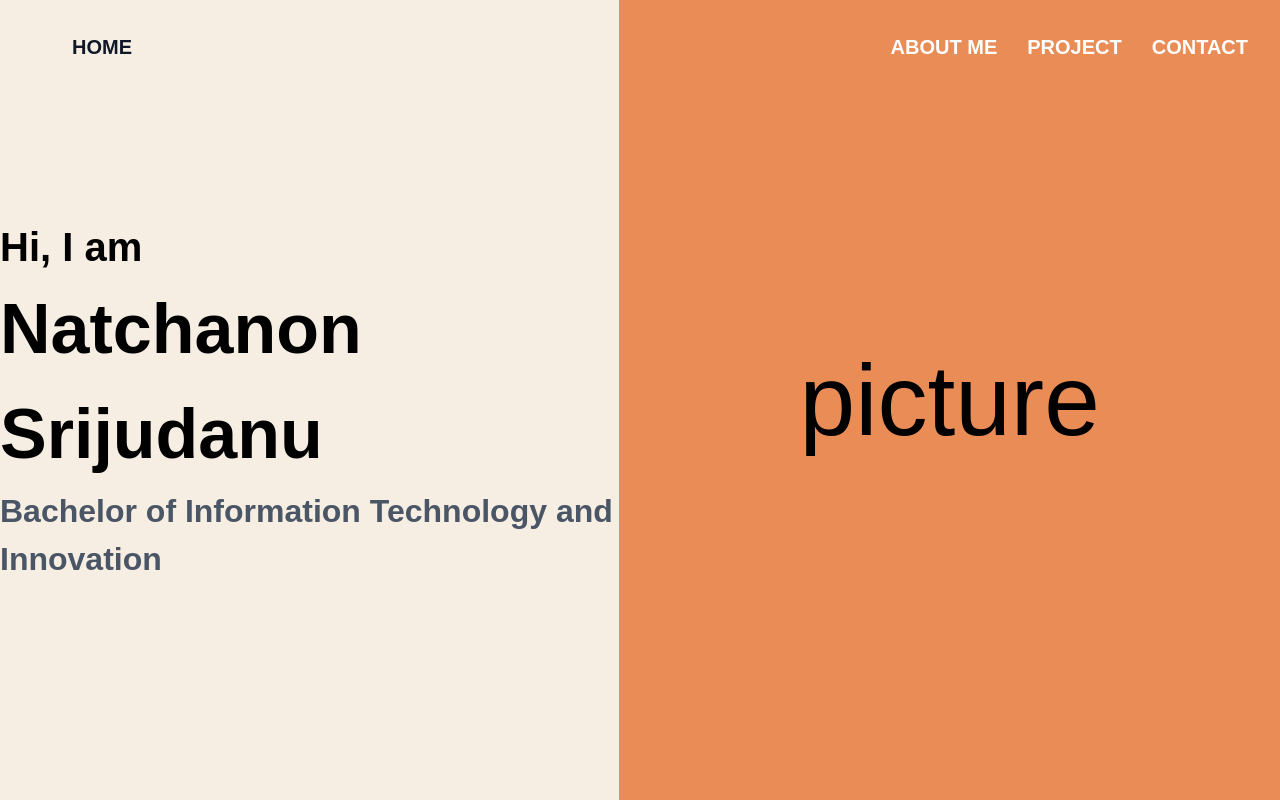
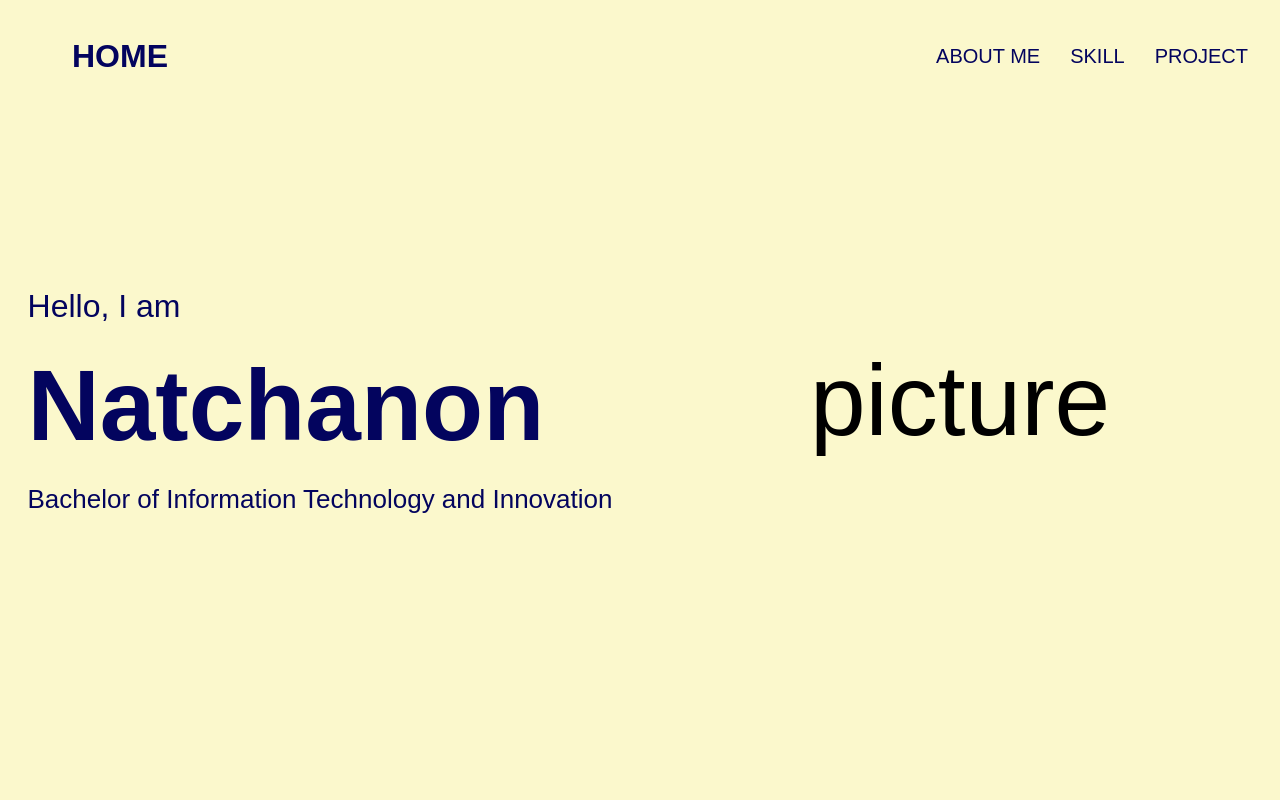
Before and after one commit to FolkNatchanon/natchanon_portfolio, a Next.js app: page / in a window 1280 px wide. Built offline with nearby package versions, Linux system fonts and the light colour scheme; a web font is replaced by a local one.

Commit message:
MainPage

```diff
--- /dev/null
+++ b/app/about/page.tsx
@@ -0,0 +1,7 @@
+export default function About(){
+return(
+    <div>
+
+    </div>
+)
+}
--- a/app/page.tsx
+++ b/app/page.tsx
@@ -1,15 +1,15 @@
 const HomePage = () => {
   return (
-    <div className="flex h-screen justify-between">
-      <div className="flex justify-center items-center w-full h-full bg-paper">
-        <div className="">
-          <p className="text-[40px] font-bold">Hi, I am</p>
-          <p className="text-[70px] font-bold">Natchanon Srijudanu</p>
-          <p className="text-[32px] font-extrabold text-gray-600">Bachelor of Information Technology and Innovation</p>
+    <div className="flex h-screen justify-between bg-[#FBF8CC]">
+      <div className="flex justify-center items-center w-full h-full">
+        <div className="text-[#03045E]">
+          <p className="text-[32px]">Hello, I am</p>
+          <p className="text-[100px] font-extrabold">Natchanon</p>
+          <p className="text-[26px]">Bachelor of Information Technology and Innovation</p>
         </div>
       </div>
 
-      <div className="flex justify-center items-center w-full h-full bg-papaya p-10">
+      <div className="flex justify-center items-center w-full h-full">
         <p className="text-[100px]">picture</p>
       </div>
     </div>
--- /dev/null
+++ b/app/project/page.tsx
@@ -0,0 +1,7 @@
+export default function Project(){
+return(
+    <div>
+
+    </div>
+)
+}
--- /dev/null
+++ b/app/skill/page.tsx
@@ -0,0 +1,7 @@
+export default function Skill(){
+return(
+    <div>
+
+    </div>
+)
+}
--- a/components/navbar.tsx
+++ b/components/navbar.tsx
@@ -1,20 +1,21 @@
-import { getDefaultAutoSelectFamily } from "net"
+import Link from "next/link"
 
 const NavBar = () => {
     return (
-        <nav className="flex p-8 w-full fixed justify-between items-center">
+        <nav className="flex p-8 w-full fixed justify-between items-center text-[#03045E]">
             {/* Left */}
-            <div className="ml-10 text-gray-900 text-[20px] font-extrabold">
-            <h1>HOME</h1>
+            <div className="ml-10 text-[32px] font-extrabold">
+                <Link href={"/"}><h1 className="hover:underline cursor-pointer">HOME</h1></Link>
             </div>
 
             {/* Right */}
-            <div className="flex items-center gap-[30px] text-white text-[20px] font-extrabold">
-                <p >ABOUT ME</p>
+            <div className="flex items-center gap-[30px] text-[20px]">
+                <Link href={"/about"}><p className="hover:underline cursor-pointer">ABOUT ME</p></Link>
 
-                <p>PROJECT</p>
+                <Link href={"/skill"}><p className="hover:underline cursor-pointer">SKILL</p></Link>
 
-                <p>CONTACT</p>
+                <Link href={"/project"}><p className="hover:underline cursor-pointer">PROJECT</p></Link>
+
             </div>
         </nav>
     )
```
